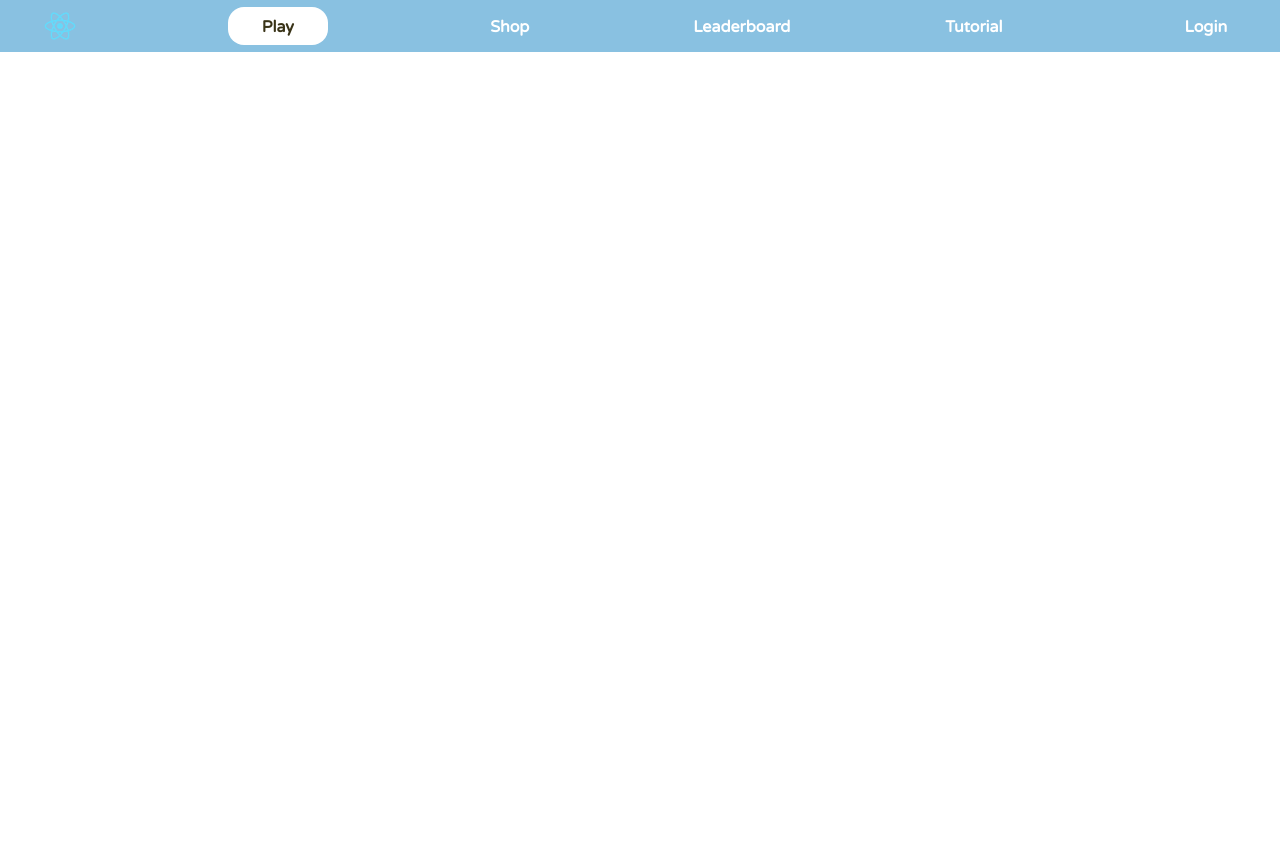
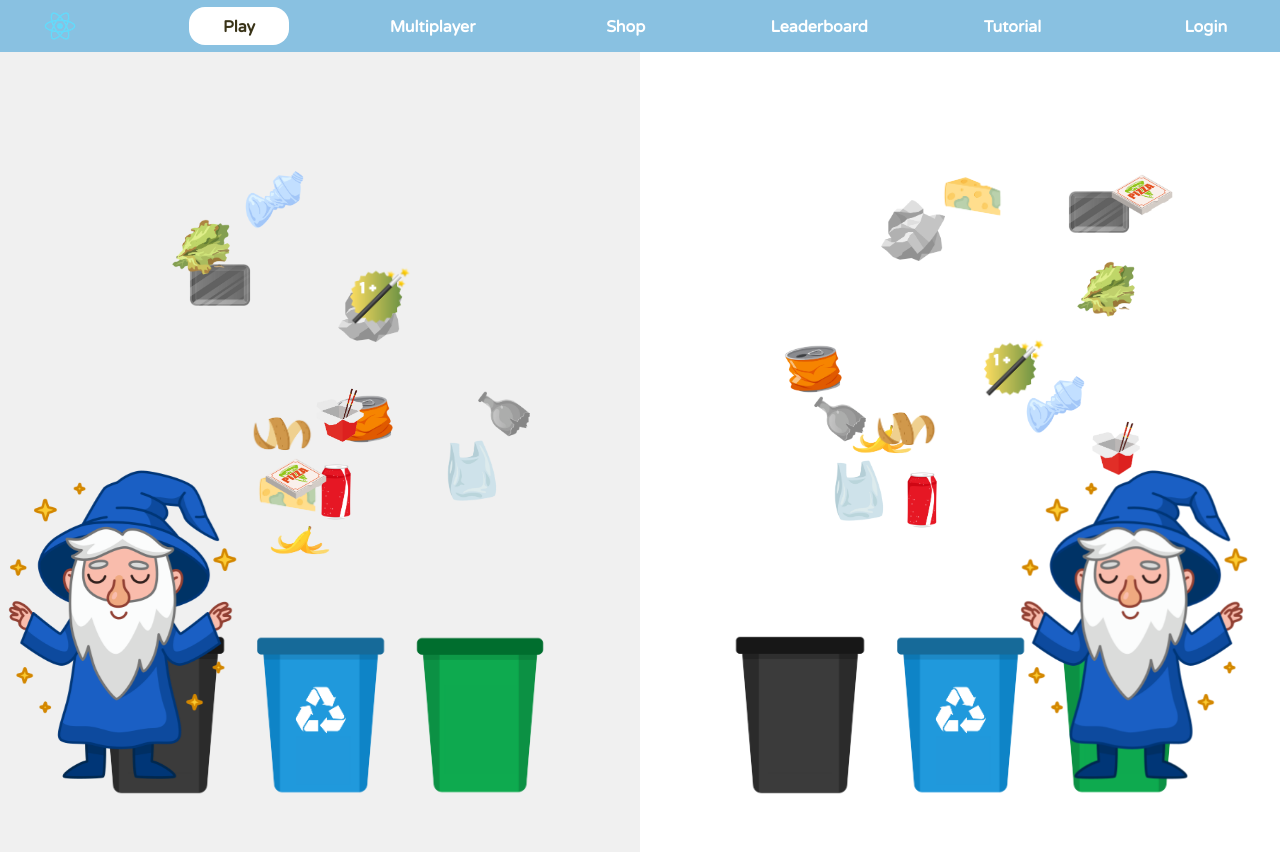
Before and after one commit to mlekhi/waste-wizard, a React (Create React App) app in the folder client/: page /Multiplayer in a window 1280 px wide. Before the commit the page ends 800 px from the top, so only its background shows below. Built offline with nearby package versions, Linux system fonts and the light colour scheme; no server answers; a web font is replaced by a local one.

Commit message:
making multiplayer outline

```diff
--- a/client/src/components/Menu/Menu.js
+++ b/client/src/components/Menu/Menu.js
@@ -1,5 +1,3 @@
-// make debug + instructor shit show up  by account type
-
 import React, { useState, useEffect } from 'react';
 import './Menu.css';
 
@@ -18,47 +16,9 @@ function Menu() {
     window.location.href = tab;
   };
 
-  useEffect(() => {
-    const fetchUserData = async () => {
-      try {
-        const response = await fetch('http://localhost:5000/logged');
-        if (!response.ok) {
-          throw new Error('Failed to check login status');
-        }
-        const data = await response.json();
-        setIsLoggedIn(false);
-
-        const responseInstructor = await fetch('http://localhost:5000/instructor');
-        if (!responseInstructor.ok) {
-          throw new Error('Failed to check instructor status');
-        }
-        const dataInstructor = await responseInstructor.json();
-        setIsInstructor(dataInstructor.is_instructor);
-
-        // Fetch user role as developer
-        const responseDeveloper = await fetch('http://localhost:5000/developer');
-        if (!responseDeveloper.ok) {
-          throw new Error('Failed to check developer status');
-        }
-        const dataDeveloper = await responseDeveloper.json();
-        setIsDeveloper(dataDeveloper.is_developer);
-
-
-        const coinsData = await fetchCoins();
-        setCoins(coinsData);
-      } catch (error) {
-        console.error('Error fetching user data:', error);
-      }
-    };
-
-    fetchUserData();
-  }, []);
-
   const handleLogout = async () => {
     try {
-      const response = await fetch('http://localhost:5000/logout', {
-        method: 'GET',
-      });
+      const response = await fetch('http://localhost:5000/logout');
       if (!response.ok) {
         throw new Error('Failed to logout');
       }
@@ -69,11 +29,45 @@ function Menu() {
     }
   };
 
-  const fetchCoins = async () => {
-    // Simulate fetching coins from an API
-    // Replace this with your actual API fetch logic
-    return 100; // Simulated user's coins
-  };
+  useEffect(() => {
+    const fetchUserData = async () => {
+      try {
+        const response = await fetch('http://localhost:5000/logged');
+        if (!response.ok) {
+          throw new Error('Failed to check login status');
+        }
+        const data = await response.json();
+        setIsLoggedIn(true);
+
+        const responseInstructor = await fetch('http://localhost:5000/get-instructor');
+        if (!responseInstructor.ok) {
+          throw new Error('Failed to check instructor status');
+        }
+        const dataInstructor = await responseInstructor.json();
+        setIsInstructor(dataInstructor.instr);
+
+        // Fetch user role as developer
+        const responseDeveloper = await fetch('http://localhost:5000/get-developer');
+        if (!responseDeveloper.ok) {
+          throw new Error('Failed to check developer status');
+        }
+        const dataDeveloper = await responseDeveloper.json();
+        setIsDeveloper(dataDeveloper.dev);
+
+        const coinsResponse = await fetch('http://localhost:5000/get-coins');
+        if (!coinsResponse.ok) {
+          throw new Error('Failed to fetch coins');
+        }
+        const coinsData = await coinsResponse.json();
+        setCoins(coinsData);
+
+          } catch (error) {
+        console.error('Error fetching user data:', error);
+      }
+    };
+
+    fetchUserData();
+  }, []);
 
   return (
     <div className="tabs">
@@ -83,6 +77,9 @@ function Menu() {
         </div>
         <div className={`tab ${activeTab === '/Play' ? 'active' : ''}`} onClick={() => handleTabClick('/Play')}>
           <a href="/Play">Play</a>
+        </div>
+        <div className={`tab ${activeTab === '/Multiplayer' ? 'active' : ''}`} onClick={() => handleTabClick('/Multiplayer')}>
+          <a href="/Multiplayer">Multiplayer</a>
         </div>
         <div className={`tab ${activeTab === '/Shop' ? 'active' : ''}`} onClick={() => handleTabClick('/Shop')}>
           <a href="/Shop">Shop</a>
@@ -110,7 +107,7 @@ function Menu() {
             </div>
             <div className="bar-item">
               <img className="coin" src="coin.png" alt="Coins" />
-              <p>{coins}</p>
+              <p>{coins.coins}</p>
             </div>
           </>
           ) : (
--- a/client/src/pages/Play/Multiplayer.js
+++ b/client/src/pages/Play/Multiplayer.js
@@ -1,7 +1,188 @@
 import React, { useState, useEffect } from 'react';
 import './Play.css';
+import Modal from '../../components/Modal/Modal';
+import WinModal from '../../components/WinModal/WinModal';
+import LoseModal from '../../components/LoseModal/LoseModal';
 
 function Multiplayer() {
+  const [draggedItem, setDraggedItem] = useState(null);
+  const [strikes, setStrikes] = useState(3);
+  const [isGameOver, setIsGameOver] = useState(false);
+  const [isWin, setIsWin] = useState(false);
+  const imageVisibility = {
+    bananaPeel: true,
+    paper: true,
+    can: true,
+    cheese: true,
+    container: true,
+    drinkCan: true,
+    glassBottle: true,
+    lettuce: true,
+    plasticBag: true,
+    plasticBottle: true,
+    pizzaBox: true,
+    potatoPeel: true,
+    takeOutContainer: true,
+  };
 
+  const minTop1 = window.innerHeight * 0.20; // Minimum top position (25% from the top)
+  const maxTop1 = window.innerHeight * 0.65; // Maximum top position (75% from the top)
+  const minLeft1 = window.innerWidth * 0.10; // Minimum left position (25% from the left)
+  const maxLeft1 = window.innerWidth * 0.40; // Maximum left position (75% from the left)
+  const minTop2 = window.innerHeight * 0.20; // Minimum top position (25% from the top)
+  const maxTop2 = window.innerHeight * 0.65; // Maximum top position (75% from the top)
+  const minLeft2 = window.innerWidth * 0.60; // Minimum left position (25% from the left)
+  const maxLeft2 = window.innerWidth * 0.90; // Maximum left position (75% from the left)
+
+  function setImageVisibility(imageName, isVisible) {
+    imageVisibility[imageName] = isVisible;
+  }
+
+  const handleDragStart = (e, imageName) => {
+    setDraggedItem(imageName);
+  };
+
+  const handleDragOver = (e) => {
+    e.preventDefault();
+  };
+
+  const handleQuitGame = () => {
+    console.log("Quitting game ...");
+    window.location.href = '/';
+  }
+
+  const handleRedoLevel = () => {
+    window.location.href = '/Play';
+  }
+
+  useEffect(() => {
+    const garbageLeft = Object.values(imageVisibility).some(isVisible => isVisible);
+    if(!garbageLeft){
+      setIsGameOver(true);
+      setIsWin(true);
+    }
+  }, [imageVisibility]);
+
+  const handleDrop = (e, imageName) => {
+    console.log("drop handling");
+    e.preventDefault();
+
+    // Get the coordinates of the drop event
+    const dropX = e.clientX;
+    const dropY = e.clientY;
+
+    // Get all bin elements
+    const binElements = document.querySelectorAll('.bin');
+
+    // Iterate through each bin element
+    binElements.forEach((binElement, index) => {
+      // Get the bounding box of the bin element
+      const binRect = binElement.getBoundingClientRect();
+
+      // Check if the drop occurred within the bounds of the current bin
+      if (
+        dropX >= binRect.left &&
+        dropX <= binRect.right &&
+        dropY >= binRect.top &&
+        dropY <= binRect.bottom
+        ) {
+          // If the drop occurred within the current bin, log a message
+          console.log(`${imageName} dropped into bin ${index}`);
+          fetch('http://localhost:5000/waste-check', {
+            method: 'POST',
+            headers: {
+              'Content-Type': 'application/json'
+            },
+            body: JSON.stringify({ imageName: imageName, binNum: index })
+          })
+          .catch(error => {
+            console.error('Error:', error);
+          });
+        }
+    });
+  };
+
+  return (
+    <div class="split-screen">
+        <div class="left">
+        <div className="gameplay">
+            <div class="bin-bar-left">
+            <div>
+                <img src="bins/garbage.png" class="bin"></img>
+                <img src="bins/recycling.png" class="bin"></img>
+                <img src="bins/compost.png" class="bin"></img>
+            </div>
+            <img src="wizard.png" class="wizard-left"></img>
+            </div>
+        </div>
+        {Object.entries(imageVisibility).map(([imageName, isVisible]) => (
+            isVisible && (
+            <img
+                key={imageName} // Add a unique key for each image
+                src={`waste/${imageName}.png`} // Use template literals to dynamically set the image source
+                className="draggable"
+                style={{
+                position: 'absolute',
+                top: `${Math.random() * (maxTop1 - minTop1) + minTop1}px`, // Generate random top position
+                left: `${Math.random() * (maxLeft1 - minLeft1) + minLeft1}px`, // Generate random left position
+                }}
+                onDragStart={(e) => handleDragStart(e, imageName)}
+                onDragEnd={(e) => handleDrop(e, imageName)}
+                onDragOver={handleDragOver}
+                alt={imageName}
+            />
+            )
+        ))}
+        <img
+            style={{
+            position: 'absolute',
+            top: `${Math.random() * (maxTop1 - minTop1) + minTop1}px`, // Generate random top position
+            left: `${Math.random() * (maxLeft1 - minLeft1) + minLeft1}px`, // Generate random left position
+            }}
+            src="powerup.png" class="draggable"/>
+        <div>
+            <img src="portal.png" className="portal"/>
+        </div>
+        </div>
+        <div className="right">
+        <div className="gameplay">
+            <div class="bin-bar-right">
+            <div>
+                <img src="bins/garbage.png" class="bin"></img>
+                <img src="bins/recycling.png" class="bin"></img>
+                <img src="bins/compost.png" class="bin"></img>
+            </div>
+            <img src="wizard.png" class="wizard"></img>
+            </div>
+        </div>
+        {Object.entries(imageVisibility).map(([imageName, isVisible]) => (
+            isVisible && (
+            <img
+                key={imageName} // Add a unique key for each image
+                src={`waste/${imageName}.png`} // Use template literals to dynamically set the image source
+                className="draggable"
+                style={{
+                position: 'absolute',
+                top: `${Math.random() * (maxTop2 - minTop2) + minTop2}px`, // Generate random top position
+                left: `${Math.random() * (maxLeft2 - minLeft2) + minLeft2}px`, // Generate random left position
+                }}
+                onDragStart={(e) => handleDragStart(e, imageName)}
+                onDragEnd={(e) => handleDrop(e, imageName)}
+                onDragOver={handleDragOver}
+                alt={imageName}
+            />
+            )
+        ))}
+        <img
+            style={{
+            position: 'absolute',
+            top: `${Math.random() * (maxTop2 - minTop2) + minTop2}px`, // Generate random top position
+            left: `${Math.random() * (maxLeft2 - minLeft2) + minLeft2}px`, // Generate random left position
+            }}
+            src="powerup.png" class="draggable"/>
+        </div>
+    </div>
+  );
 }
+
 export default Multiplayer;
--- a/client/src/pages/Play/Play.css
+++ b/client/src/pages/Play/Play.css
@@ -42,12 +42,36 @@
     pointer-events: none;
 }
 
+.wizard-left {
+    height: 40vh;
+    position: fixed;
+    left: 0%;
+    bottom: 2%;
+    pointer-events: none;
+}
+
 .bin-bar {
     display: flex;
     justify-content: space-around;
     position: fixed;
     bottom: 0;
     width: 100%;
+}
+
+.bin-bar-left {
+    display: flex;
+    justify-content: space-around;
+    position: fixed;
+    bottom: 0;
+    width: 50%;
+}
+
+.bin-bar-right {
+    display: flex;
+    justify-content: space-around;
+    position: fixed;
+    bottom: 0;
+    width: 50%;
 }
 
 .wand {
@@ -103,3 +127,21 @@
     margin-right: 20px;
     line-height: 0.25;
 }
+
+.split-screen {
+    display: flex;
+    height: 100vh; /* Adjust this value as needed */
+  }
+
+  .left, .right {
+    flex: 1;
+    height: 100%;
+  }
+
+  .left {
+    background-color: #f0f0f0; /* Adjust background color for left side */
+  }
+
+  .right {
+    background-color: #ffffff; /* Adjust background color for right side */
+  }
--- a/client/src/pages/Play/Play.js
+++ b/client/src/pages/Play/Play.js
@@ -57,7 +57,7 @@ function Play() {
           throw new Error('Failed to fetch level');
         }
         const data = await response.json();
-        setLevel(data.score);
+        setLevel(data.level);
       } catch (error) {
         console.error(error);
       }
@@ -124,7 +124,7 @@ function Play() {
   }
 
   const handleRedoLevel = () => {
-    window.location.href = '../../pages/Play/Play';
+    window.location.href = '/Play';
   }
 
   useEffect(() => {
```
Also changed, not shown: 1 other file (tests, documents, lock files or other folders).
